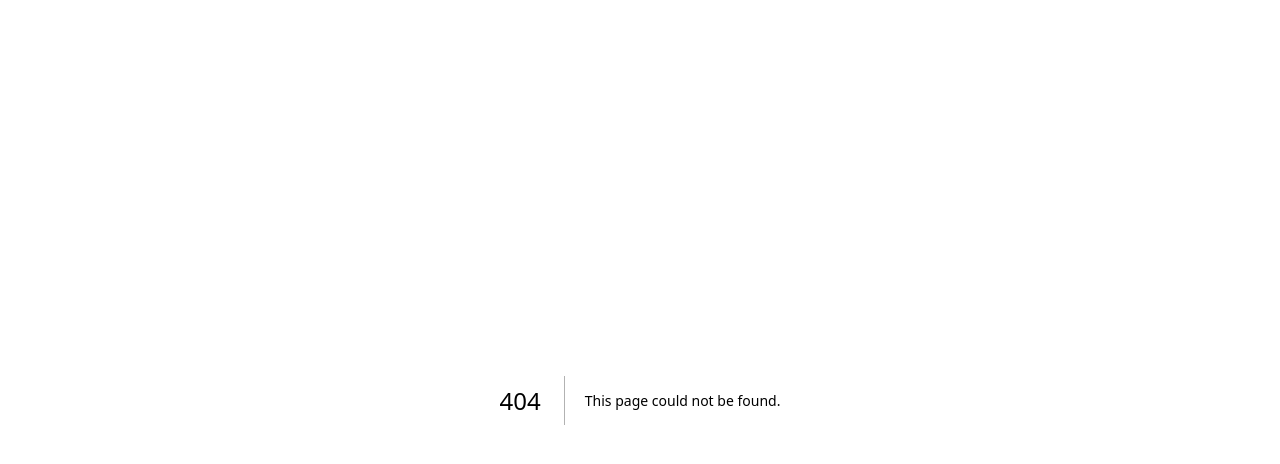
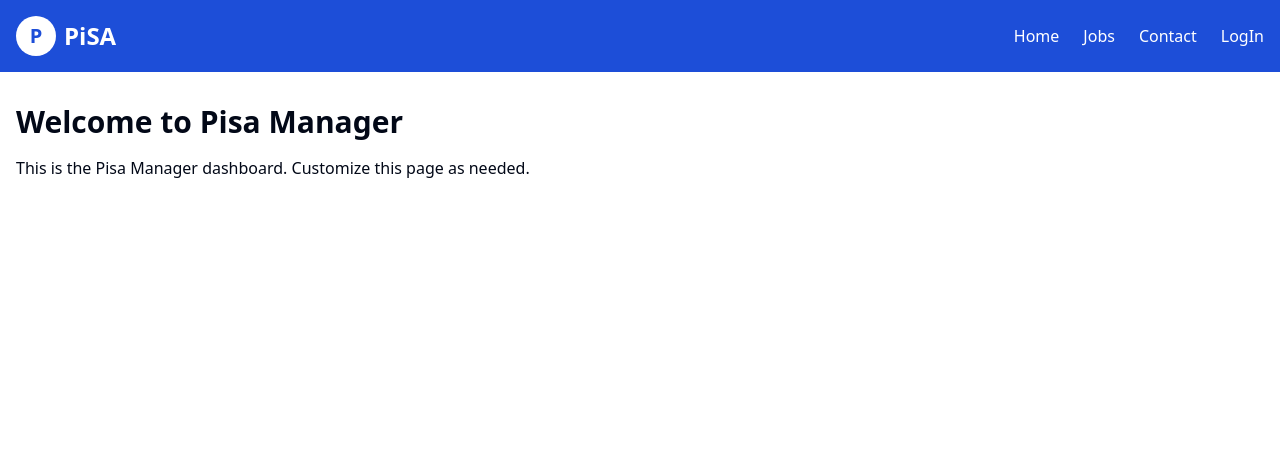
Before and after one commit to LimpStone/pisa-job-application, a Next.js app: page /PisaManager in a window 1280 px wide. Before the commit this address had no page. Shown: the top 464 px of the page. Built offline with nearby package versions, Linux system fonts and the light colour scheme.

Commit message:
Added the ManagerPage in blank

```diff
--- /dev/null
+++ b/src/app/PisaManager/page.tsx
@@ -0,0 +1,16 @@
+import React from "react";
+import Header from "@/components/ui/header";
+
+const PisaManager = () => {
+  return (
+    <div className="flex flex-col min-h-screen">
+      <Header />
+      <main className="flex-grow container mx-auto px-4 py-8">
+        <h1 className="text-3xl font-bold mb-4">Welcome to Pisa Manager</h1>
+        <p>This is the Pisa Manager dashboard. Customize this page as needed.</p>
+      </main>
+    </div>
+  );
+};
+
+export default PisaManager;
--- a/src/components/ui/header.tsx
+++ b/src/components/ui/header.tsx
@@ -29,8 +29,8 @@ const Header = () => {
               </Link>
             </li>
             <li>
-              <Link href="https://www.pisa.com.mx/nuestra-empresa/#quienessomos" className="hover:underline">
-                Create Jobs
+              <Link href="/PisaManager" className="hover:underline">
+                LogIn
               </Link>
             </li>
           </ul>
```
Also changed, not shown: 1 other file (tests, documents, lock files or other folders).
